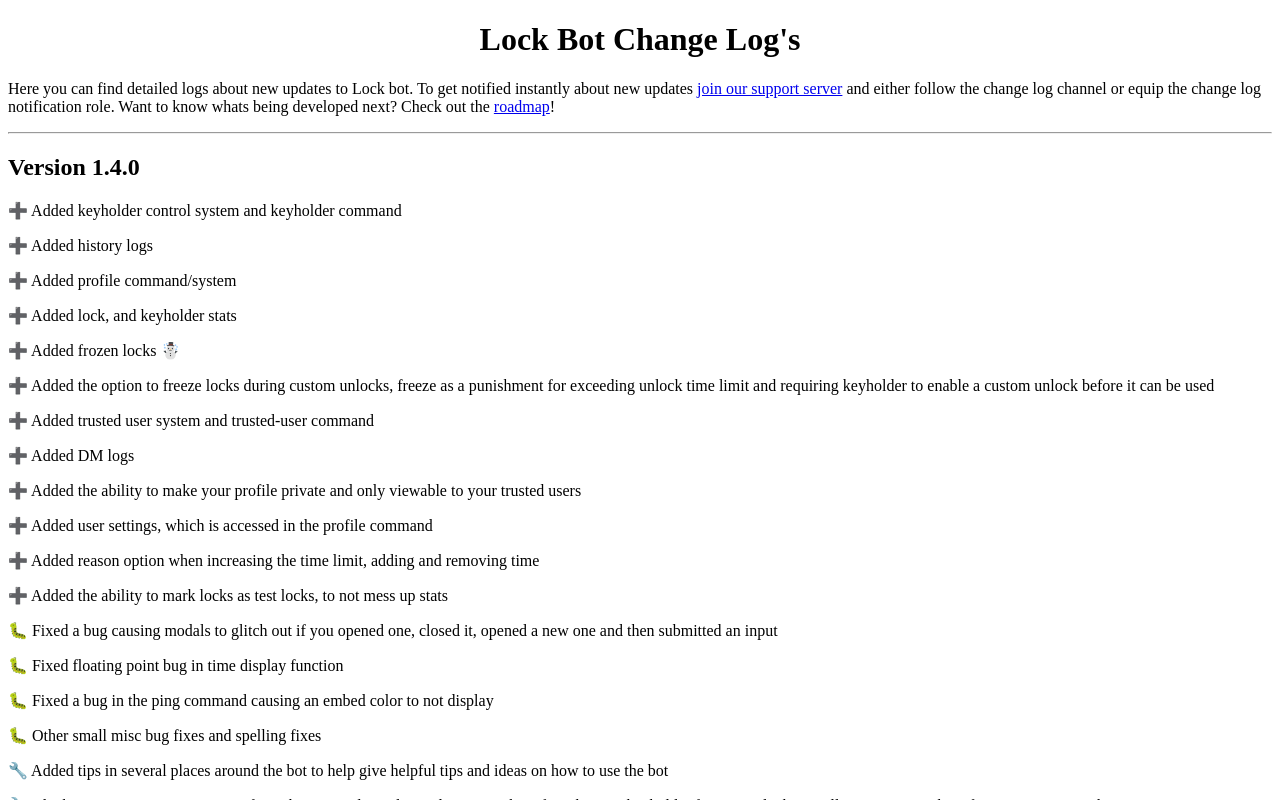
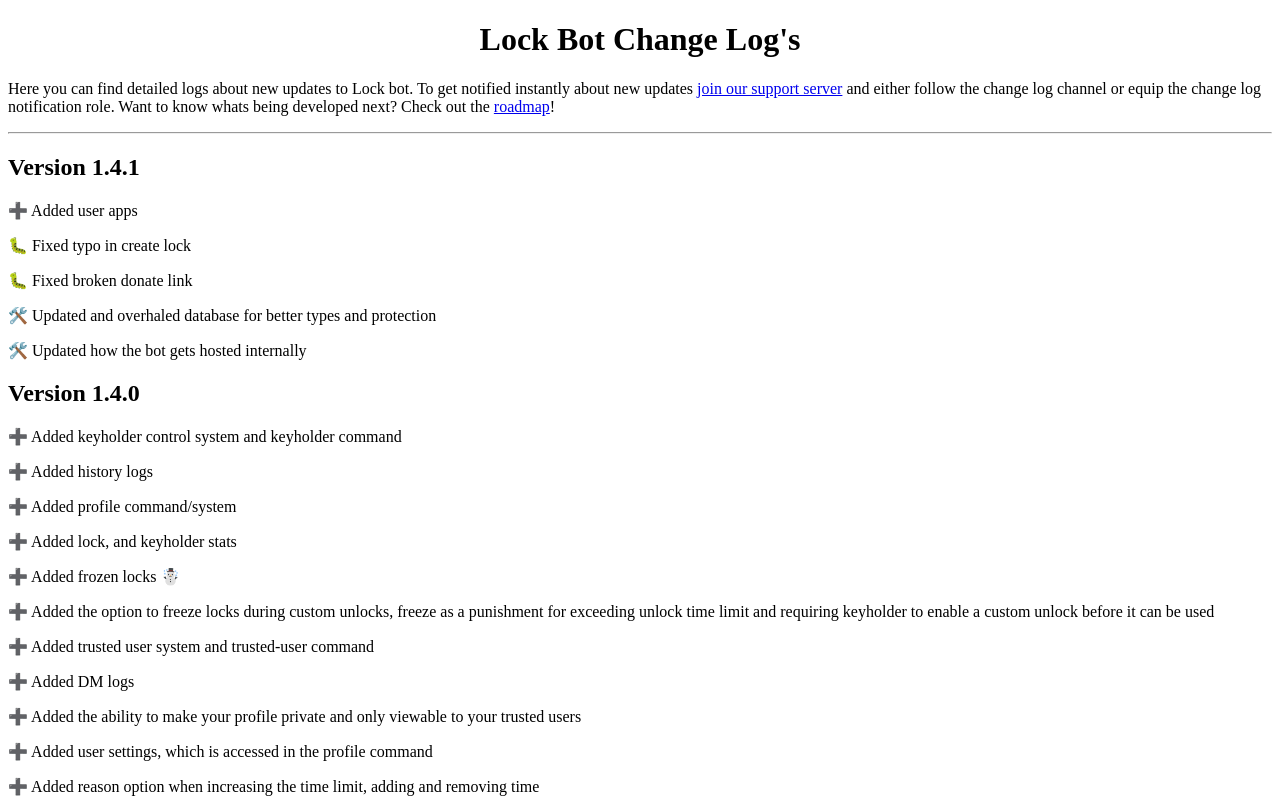
Before and after one commit to shy-foxo/lock-bot-docs, a Next.js app: page /docs/change-log in a window 1280 px wide. Shown: the top 800 px of the page. Built offline with nearby package versions, Linux system fonts and the light colour scheme.

Commit message:
added v1.4.1

```diff
--- a/pages/docs/change-log.mdx
+++ b/pages/docs/change-log.mdx
@@ -5,6 +5,18 @@ import { Center } from "../../components/center"
 Here you can find detailed logs about new updates to Lock bot. To get notified instantly about new updates [join our support server](https://discord.gg/cGv8szjzSf) and either follow the change log channel or equip the change log notification role. Want to know whats being developed next? Check out the [roadmap](https://sharing.clickup.com/9003150356/b/h/6-900302002559-2/f0d9effd2334748)!
 
 -------
+
+## Version 1.4.1
+
+➕ Added user apps
+
+🐛 Fixed typo in create lock
+
+🐛 Fixed broken donate link
+
+🛠️ Updated and overhaled database for better types and protection
+
+🛠️ Updated how the bot gets hosted internally
 
 ## Version 1.4.0
 
```
